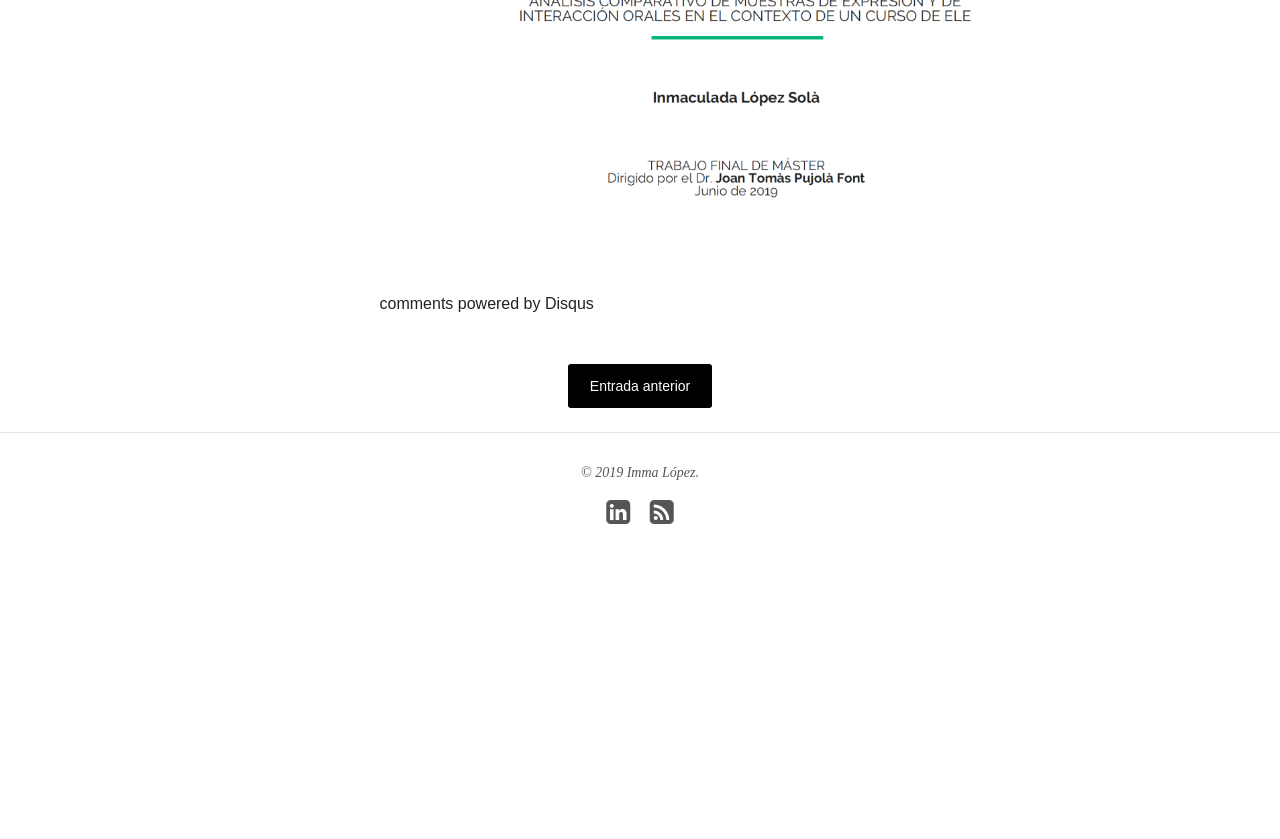
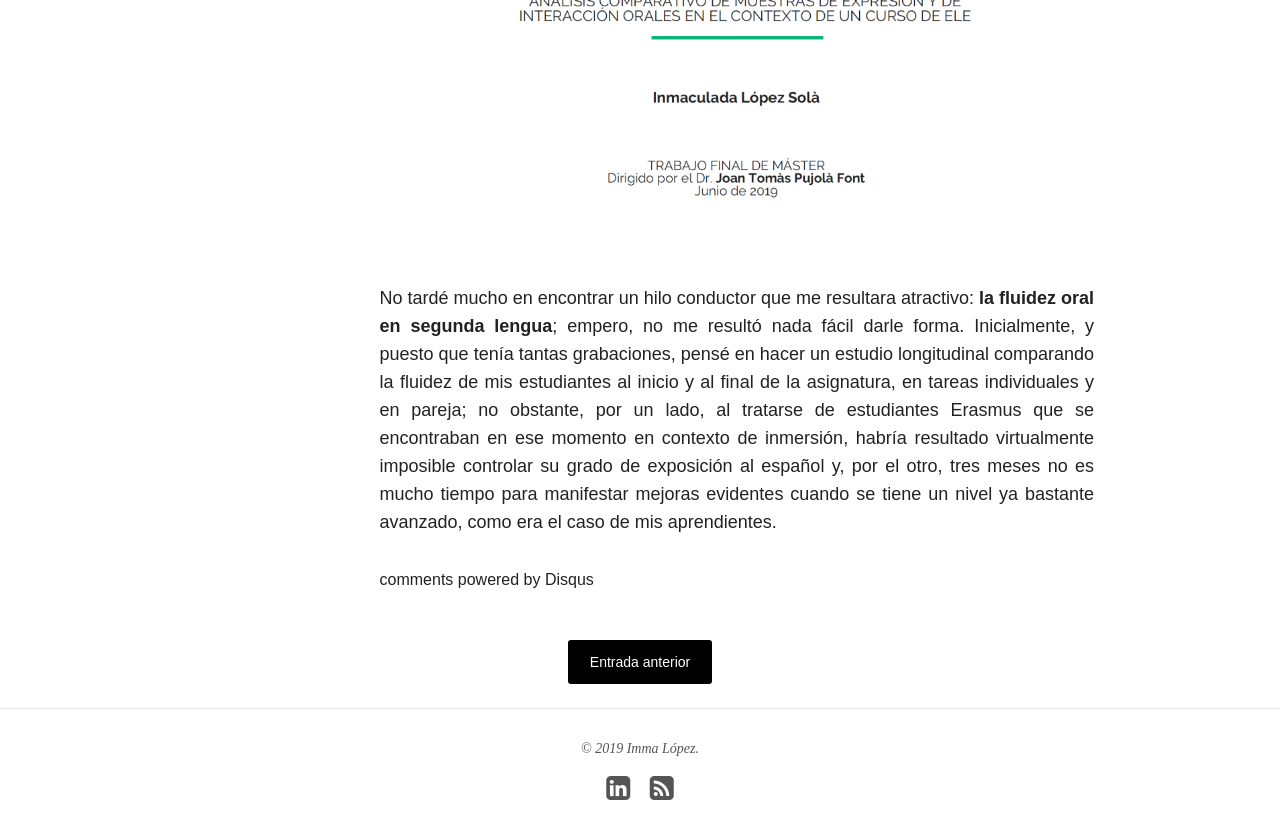
Before and after one commit to immalopez/immalopez.github.io, a Jekyll site: the page built from _posts/blog/2019-07-15-fluidez-oral-tfm.md, in a window 1280 px wide and 900 px high, scrolled down 2903 px. Shown: the top 839 px of the window. Built offline with Jekyll 4.4.1, drawn with Linux system fonts in a browser that asks for light colours; nearby versions of some CDN libraries; comment, search, counter and statistics services are not loaded; before the commit the page ends 3527 px from its top, so only the background shows below that.

Commit message:
Update 2019-07-15-fluidez-oral-tfm.md

```diff
--- a/_posts/blog/2019-07-15-fluidez-oral-tfm.md
+++ b/_posts/blog/2019-07-15-fluidez-oral-tfm.md
@@ -26,3 +26,5 @@ Si recordáis <a href="https://immalopez.github.io/blog/proPIC-Europa/" target="
 Ahora bien, ¿qué tema, que no fuera un análisis de materiales o un trabajo de revisión bibliográfica, podía ser viable bajo estas nuevas circunstancias? Por suerte, en aquel entonces yo estaba impartiendo una asignatura del curso de extranjeros de la Universidad Pompeu Fabra enfocada en la práctica de la expresión oral. Contaba, por ello, con mucho material: desde grabaciones de tareas específicas de mis estudiantes hasta reflexiones de portafolio, pasando por materiales didácticos de propia creación y retroalimentaciones detalladas que incluían transcripciones e inventarios de todos los errores de gramática, léxico y pronunciación cometidos. Solo necesitaba encontrar un modo de explotarlos.
 
 ![TFM](/images/Screen Shot 2019-07-15 at 17.35.56.png)
+
+No tardé mucho en encontrar un hilo conductor que me resultara atractivo: **la fluidez oral en segunda lengua**; empero, no me resultó nada fácil darle forma. Inicialmente, y puesto que tenía tantas grabaciones, pensé en hacer un estudio longitudinal comparando la fluidez de mis estudiantes al inicio y al final de la asignatura, en tareas individuales y en pareja; no obstante, por un lado, al tratarse de estudiantes Erasmus que se encontraban en ese momento en contexto de inmersión, habría resultado virtualmente imposible controlar su grado de exposición al español y, por el otro, tres meses no es mucho tiempo para manifestar mejoras evidentes cuando se tiene un nivel ya bastante avanzado, como era el caso de mis aprendientes.
```
